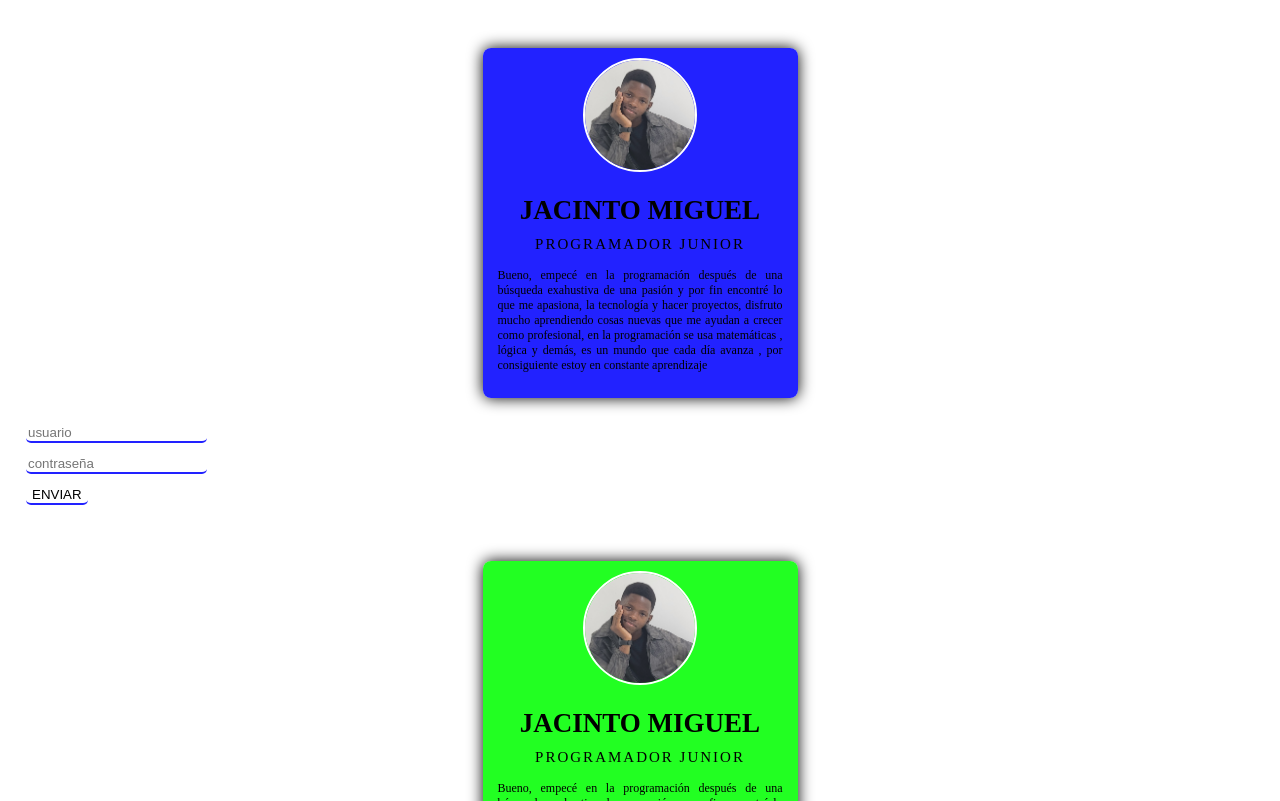
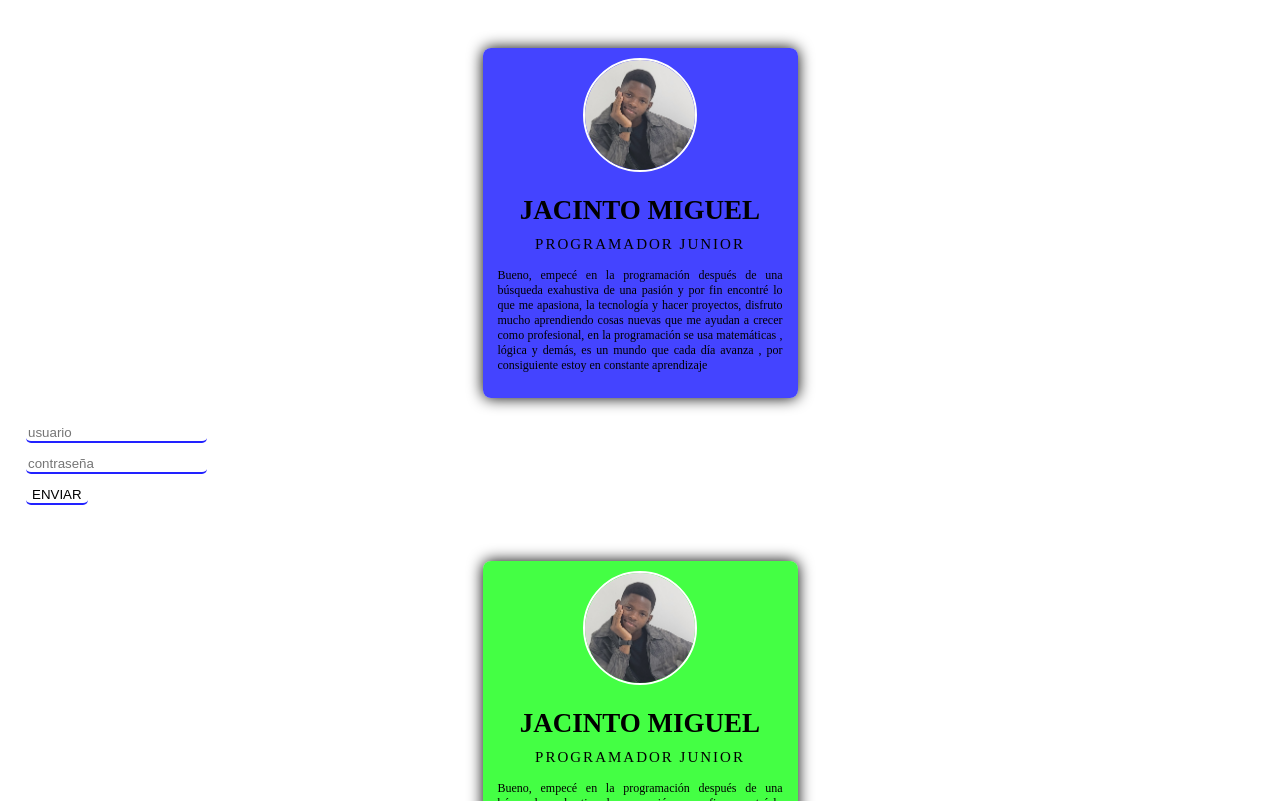
Before and after one commit to Dejota007/Elige-tu-tarjeta, a plain HTML site: page index.html in a window 1280 px wide. Shown: the part 1999-2800 px from the top of the page. Drawn offline with Linux system fonts and the light colour scheme.

Commit message:
Actualizar styles ejercicio1.css

```diff
--- a/styles ejercicio1.css
+++ b/styles ejercicio1.css
@@ -3,7 +3,7 @@ body{
     margin: 0;
 }
 .tarjeta{
-    background: #ff0d;
+    background: #ff0b;
     color: black;padding:0px;
     width: 315px;height: 350px; margin: auto;
 ;margin-top: 50PX;border-radius:8px;
@@ -32,15 +32,15 @@ h3{
 }
 
 .cardred{
-    background: #f00e;
+    background: #f00b;
 
 }
 .cardblue{
-    background: #00fd;
+    background: #00fb;
     box-shadow: 0 0 15px;
 }
 .cardgreen{
-    background: #0f0d;
+    background: #0f0b;
     box-shadow: 0 0 15px;
 }
 .red{
```
